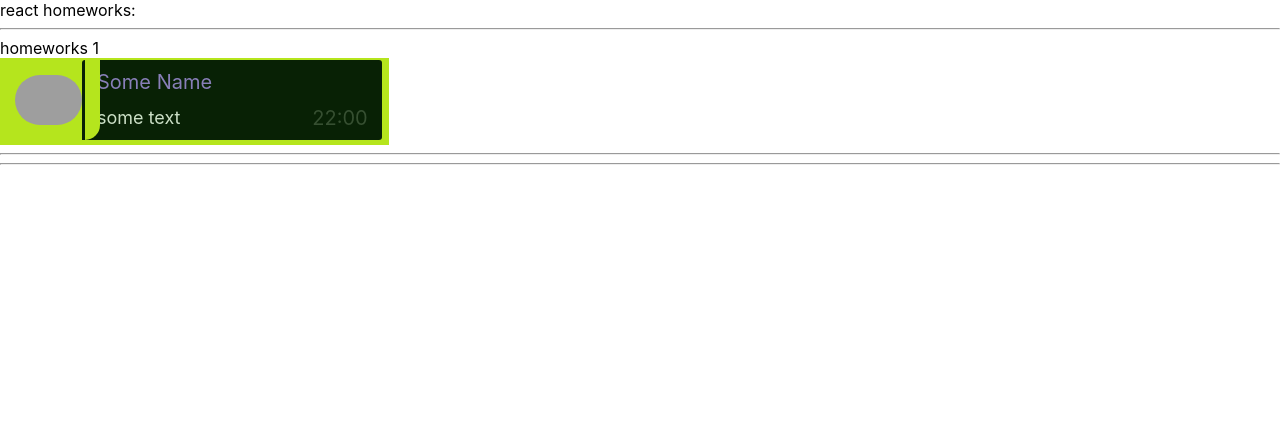
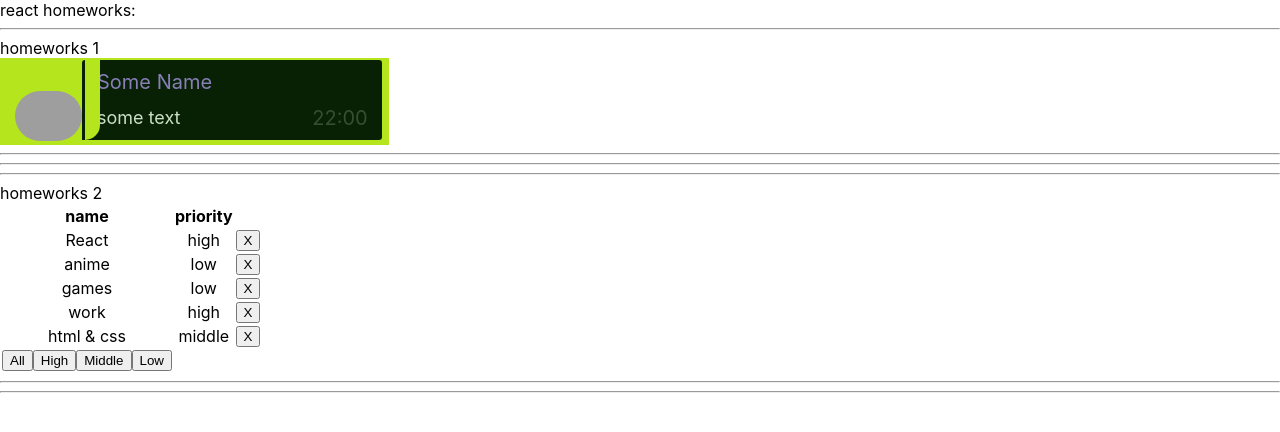
Before and after one commit to shpuravasiliy/homeworks, a React (Create React App) app: page / in a window 1280 px wide. Shown: the top 432 px of the page. Built offline with nearby package versions, Linux system fonts and the light colour scheme; grey boxes are pictures that could not be loaded.

Commit message:
done HW2

```diff
--- a/src/p1-main/m1-ui/u1-app/App.module.css
+++ b/src/p1-main/m1-ui/u1-app/App.module.css
@@ -1,3 +1,7 @@
 .App {
 
 }
+
+td {
+    text-align: center;
+}
--- a/src/p1-main/m1-ui/u1-app/App.tsx
+++ b/src/p1-main/m1-ui/u1-app/App.tsx
@@ -1,13 +1,14 @@
 import React from 'react'
 import s from './App.module.css'
 import HW1 from '../../../p2-homeworks/h1/HW1'
+import HW2 from '../../../p2-homeworks/h2/HW2';
 
 function App() {
     return (
         <div className={s.App}>
             <div>react homeworks:</div>
             <HW1/>
-            {/*<HW2/>*/}
+            <HW2/>
             {/*<HW3/>*/}
             {/*<HW4/>*/}
             {/*<HW5/>*/}
--- a/src/p2-homeworks/h1/Message.module.css
+++ b/src/p2-homeworks/h1/Message.module.css
@@ -14,7 +14,7 @@
     "a f e e e";
 grid-auto-columns: auto;
     /*justify-items: center;*/
-    align-items: center;
+    align-items: end;
 }
 
 .avatar {
--- a/src/p2-homeworks/h2/Affair.tsx
+++ b/src/p2-homeworks/h2/Affair.tsx
@@ -1,20 +1,21 @@
 import React from 'react'
+import {AffairType} from './HW2';
 
 type AffairPropsType = {
     // key не нужно типизировать
-    affair: any // need to fix any
-    deleteAffairCallback: any // need to fix any
+    affair: AffairType
+    deleteAffairCallback: (_id: number) => void
 }
 
 function Affair(props: AffairPropsType) {
-    const deleteCallback = () => {}// need to fix
+    const deleteCallback = () => props.deleteAffairCallback(props.affair._id);
 
     return (
-        <div>
-            // show some text
-
+        <tr>
+            <td>{props.affair.name}</td>
+            <td>{props.affair.priority}</td>
             <button onClick={deleteCallback}>X</button>
-        </div>
+        </tr>
     )
 }
 
--- a/src/p2-homeworks/h2/Affairs.tsx
+++ b/src/p2-homeworks/h2/Affairs.tsx
@@ -1,29 +1,33 @@
 import React from 'react'
 import Affair from './Affair'
-import {AffairType} from './HW2'
+import {AffairType, FilterType} from './HW2'
 
 type AffairsPropsType = { // need to fix any
-    data: any
-    setFilter: any
-    deleteAffairCallback: any
+    data: Array<AffairType>
+    setFilter: (filter: FilterType) => void
+    deleteAffairCallback: (_id: number) => void
 }
 
 function Affairs(props: AffairsPropsType) {
     const mappedAffairs = props.data.map((a: AffairType) => (
-        <Affair // should work
-            key={a._id} // кеи ОБЯЗАТЕЛЬНЫ в 99% - так что лучше их писать всегда при создании компонент в мапе
+        <Affair
+            key={a._id}
             affair={a}
             deleteAffairCallback={props.deleteAffairCallback}
         />
     ))
 
-    const setAll = () => {} // need to fix
-    const setHigh = () => {}
-    const setMiddle = () => {}
-    const setLow = () => {}
+    const setAll = () => props.setFilter('all');
+    const setHigh = () => props.setFilter('high');
+    const setMiddle = () => props.setFilter('middle');
+    const setLow = () => props.setFilter('low');
 
     return (
-        <div>
+        <table>
+            <tr>
+                <th>name</th>
+                <th>priority</th>
+            </tr>
 
             {mappedAffairs}
 
@@ -31,7 +35,7 @@
             <button onClick={setHigh}>High</button>
             <button onClick={setMiddle}>Middle</button>
             <button onClick={setLow}>Low</button>
-        </div>
+        </table>
     )
 }
 
--- a/src/p2-homeworks/h2/HW2.tsx
+++ b/src/p2-homeworks/h2/HW2.tsx
@@ -2,34 +2,50 @@
 import Affairs from './Affairs'
 
 // types
-export type AffairPriorityType = any // need to fix any
-export type AffairType = any // need to fix any
-export type FilterType = 'all' | AffairPriorityType
+export type AffairPriorityType = 'high' | 'middle' | 'low';
+export type AffairType = {
+    _id: number
+    name: string
+    priority: string
+};
+export type FilterType = 'all' | AffairPriorityType;
 
 // constants
-const defaultAffairs: any = [ // need to fix any
+const defaultAffairs: Array<AffairType> = [ // need to fix any
     {_id: 1, name: 'React', priority: 'high'},
     {_id: 2, name: 'anime', priority: 'low'},
     {_id: 3, name: 'games', priority: 'low'},
     {_id: 4, name: 'work', priority: 'high'},
     {_id: 5, name: 'html & css', priority: 'middle'},
-]
+];
 
 // pure helper functions
-export const filterAffairs = (affairs: any, filter: any): any => { // need to fix any
-    if (filter === 'all') return affairs
-    else return // need to fix
+export const filterAffairs = (affairs: Array<AffairType>, filter: FilterType): Array<AffairType> => { // need to fix any
+    let filteredAffairs: Array<AffairType>;
+    if (filter === 'all') return affairs;
+    else {
+        switch (filter) {
+            case 'high':
+                return filteredAffairs = affairs.filter(t => t.priority === 'high');
+            case 'middle':
+                return filteredAffairs = affairs.filter(t => t.priority === 'middle');
+            case 'low':
+                return filteredAffairs = affairs.filter(t => t.priority === 'low');
+        }
+    }
 }
-export const deleteAffair = (affairs: any, _id: any): any => { // need to fix any
-    return // need to fix
+export const deleteAffair = (affairs: Array<AffairType>, _id: number): Array<AffairType> => {
+    let newAffairs: Array<AffairType>;
+    newAffairs = affairs.filter(t => t._id !== _id);
+    return newAffairs;
 }
 
 function HW2() {
-    const [affairs, setAffairs] = useState<any>(defaultAffairs) // need to fix any
+    const [affairs, setAffairs] = useState<Array<AffairType>>(defaultAffairs) // need to fix any
     const [filter, setFilter] = useState<FilterType>('all')
 
-    const filteredAffairs = filterAffairs(affairs, filter)
-    const deleteAffairCallback = (_id: any) => setAffairs(deleteAffair(affairs, _id)) // need to fix any
+    const filteredAffairs = filterAffairs(affairs, filter);
+    const deleteAffairCallback = (_id: number) => setAffairs(deleteAffair(affairs, _id)) // need to fix any
 
     return (
         <div>
```
